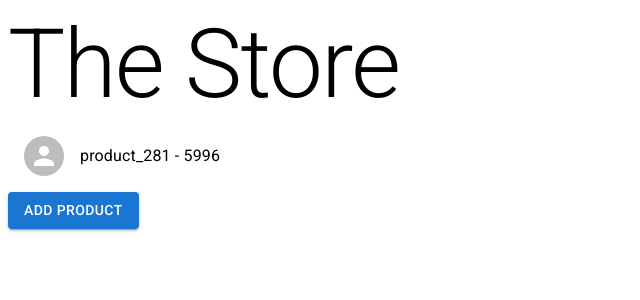
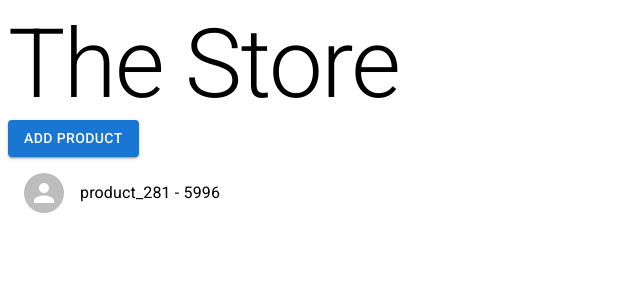
Before and after one commit to denisjovic/theStore, a React (Vite) app in the folder client/: page /catalog in a window 1280 px wide. Both pictures are taken after a click on the button "ADD PRODUCT". Shown: the top 300 px of the page, without its empty margins (0-640 px from the left). Built offline with nearby package versions, Linux system fonts and the light colour scheme; no server answers.

Commit message:
Extract Products into smaller components

```diff
--- a/client/src/features/catalog/Catalog.tsx
+++ b/client/src/features/catalog/Catalog.tsx
@@ -1,13 +1,7 @@
 import React from "react";
 import { Product, AddProducts } from "../../types/product";
-import {
-  Avatar,
-  Button,
-  List,
-  ListItem,
-  ListItemAvatar,
-  ListItemText,
-} from "@mui/material";
+import { Button } from "@mui/material";
+import ProductList from "./ProductList";
 
 export default function Catalog({
   products,
@@ -24,21 +18,10 @@ export default function Catalog({
   };
   return (
     <React.Fragment>
-      <List>
-        {products.map((product) => (
-          <ListItem key={product.id}>
-            <ListItemAvatar>
-              <Avatar src={product.pictureUrl} />
-            </ListItemAvatar>
-            <ListItemText>
-              {product.name} - {product.price}
-            </ListItemText>
-          </ListItem>
-        ))}
-      </List>
       <Button variant="contained" onClick={() => addProducts(newProduct)}>
         Add product
       </Button>
+      <ProductList products={products} />
     </React.Fragment>
   );
 }
--- /dev/null
+++ b/client/src/features/catalog/ProductCard.tsx
@@ -0,0 +1,15 @@
+import { ListItem, ListItemAvatar, Avatar, ListItemText } from "@mui/material";
+import { Product } from "../../types/product";
+
+export default function ProductCard({ product }: { product: Product }) {
+  return (
+    <ListItem key={product.id}>
+      <ListItemAvatar>
+        <Avatar src={product.pictureUrl} />
+      </ListItemAvatar>
+      <ListItemText>
+        {product.name} - {product.price}
+      </ListItemText>
+    </ListItem>
+  );
+}
--- /dev/null
+++ b/client/src/features/catalog/ProductList.tsx
@@ -0,0 +1,13 @@
+import { List } from "@mui/material";
+import { Product } from "../../types/product";
+import ProductCard from "./ProductCard";
+
+export default function ProductList({ products }: { products: Product[] }) {
+  return (
+    <List>
+      {products.map((product) => (
+        <ProductCard key={product.id} product={product} />
+      ))}
+    </List>
+  );
+}
```
